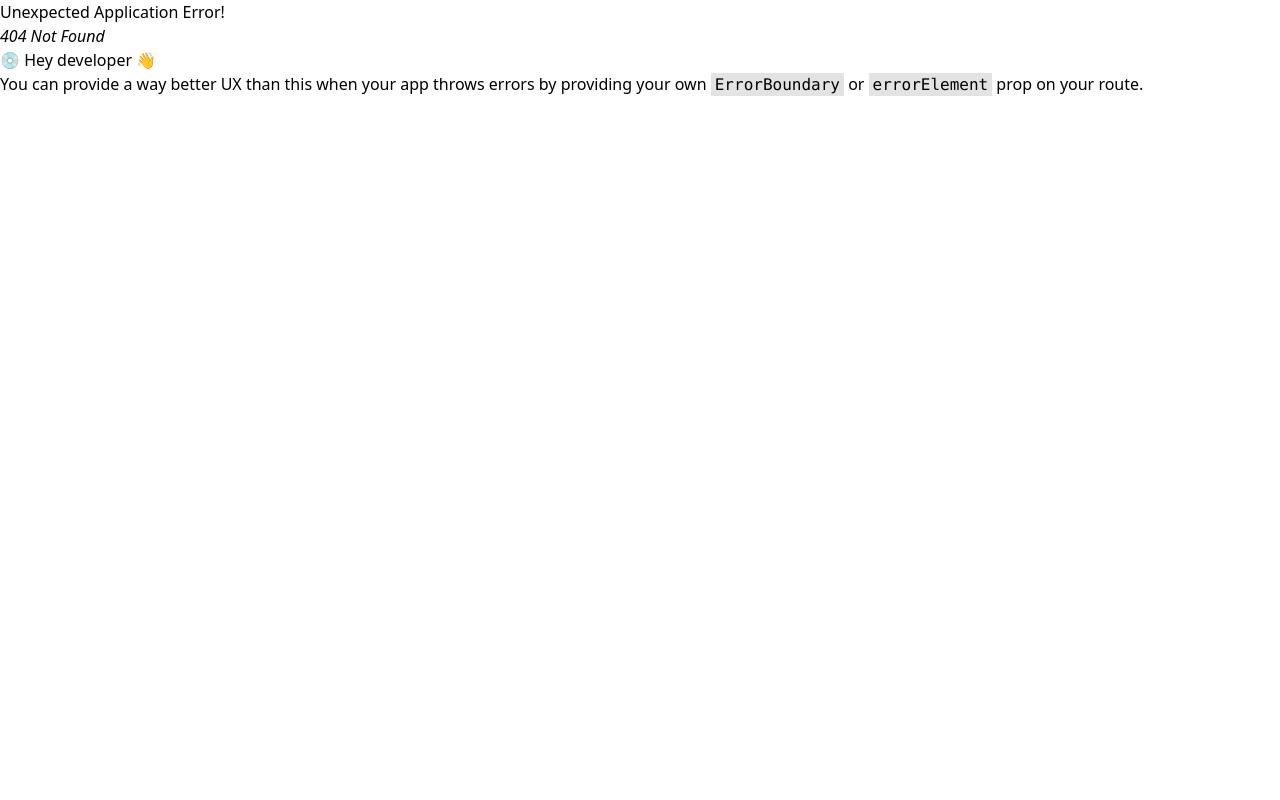
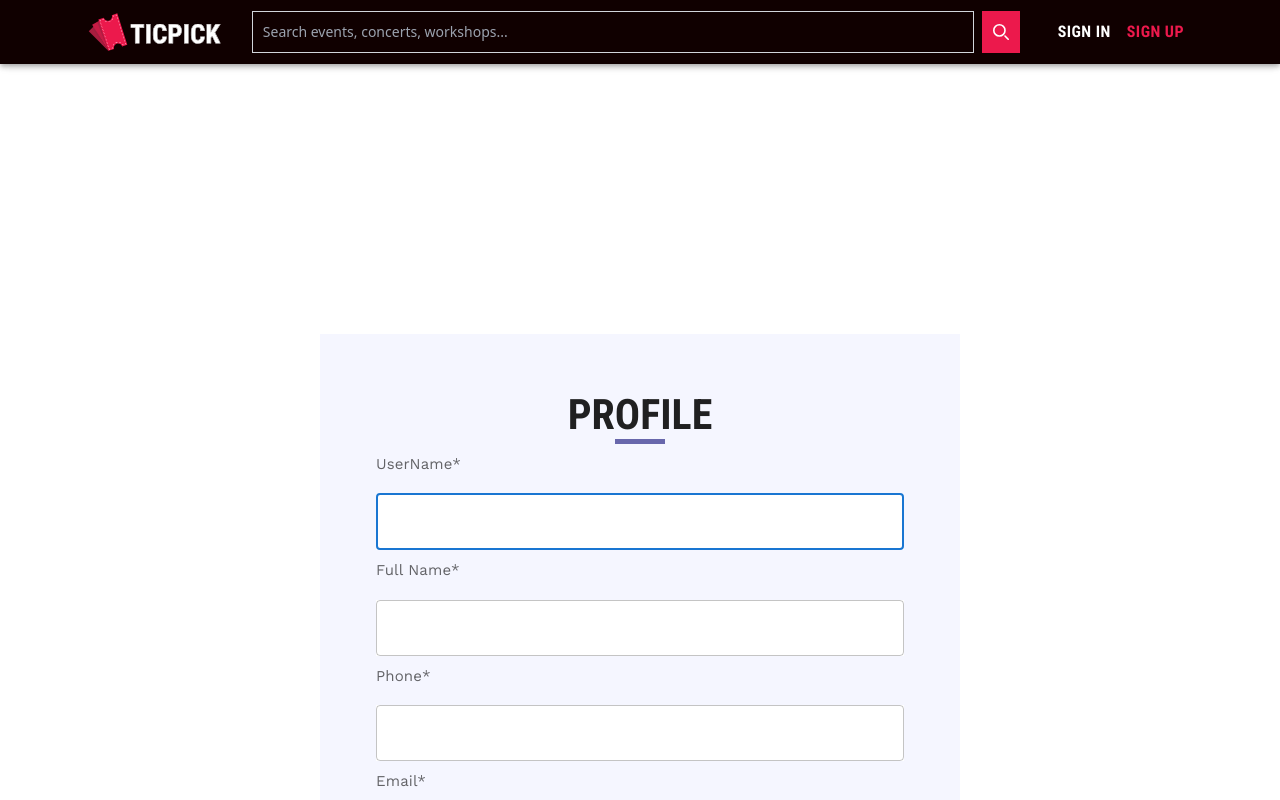
Before and after one commit to vuongtanphat139/DA_FinalProject_ETicket, a React (Vite) app in the folder frontend/: page /organizationprofile in a window 1280 px wide. Before the commit this address had no page. Shown: the top 800 px of the page. Built offline with nearby package versions, Linux system fonts and the light colour scheme; a web font is replaced by a local one.

Commit message:
commit before fixing logout if click update to organization

```diff
--- a/frontend/src/components/Header/Header.jsx
+++ b/frontend/src/components/Header/Header.jsx
@@ -13,21 +13,21 @@ import styles from "./Header.module.css";
 export default function Header() {
 
   const [userlogin, setUserlogin] = useState(false);
-  const [companylogin, setCompanylogin] = useState(false);
+  const [organizationlogin, setOrganizationlogin] = useState(false);
 
   useEffect(() => {
-    const loggedIn = checkIfUserIsLoggedIn(); // This should return true or false
-    const Companyloggedin=checkIfCompanyIsLoggedIn()
+    const loggedIn = checkIfUserIsLoggedIn();
+    const Organizationloggedin=checkIfOrganizationIsLoggedIn()
     const user = localStorage.getItem("user");
-    const company =localStorage.getItem("Companyuser");
+    const organization =localStorage.getItem("Organizationuser");
     setUserlogin(loggedIn);
-    setCompanylogin(Companyloggedin)
+    setOrganizationlogin(Organizationloggedin)
 
-    console.log('testcompany',Companyloggedin)
+    console.log('testorganization',Organizationloggedin)
     console.log('user',userlogin)
-    console.log('company',companylogin)
+    console.log('organization',organizationlogin)
     console.log('usertemp',user)
-    console.log('companytemp',company)
+    console.log('organizationtemp',organization)
   }, []);
 
   const checkIfUserIsLoggedIn = () => {
@@ -38,11 +38,11 @@ export default function Header() {
     }
     return false
   };
-  const checkIfCompanyIsLoggedIn = () => {
-    const company =localStorage.getItem("Companyuser");
-    console.log('checkcompany',company)
-    if (company) {
-      setCompanylogin(company);
+  const checkIfOrganizationIsLoggedIn = () => {
+    const organization =localStorage.getItem("Organizationuser");
+    console.log('checkorganization',organization)
+    if (organization) {
+      setOrganizationlogin(organization);
       console.log('true')
       return true;
     }
@@ -69,11 +69,11 @@ export default function Header() {
     const url = 'http://localhost:5000/logout';
     axios.get(url)
     .then(response => {
-      localStorage.removeItem('Companyuser');
-      setCompanylogin(null);
+      localStorage.removeItem('Organizationuser');
+      setOrganizationlogin(null);
       console.log('Data:', response.data);
       console.log('Status:', response.status);
-      console.log('company:', userlogin);
+      console.log('organization:', userlogin);
       window.location.href = '/';
     })
     .catch(error => {
@@ -209,7 +209,7 @@ export default function Header() {
             <Search align="left" variant="h6"></Search>
           </Box>
 
-          {userlogin || companylogin ? (
+          {userlogin || organizationlogin ? (
             <>
               {userlogin ? (
                 <>
@@ -253,7 +253,7 @@ export default function Header() {
               >
                 Log out
               </Button>
-                <Link className={styles.signIn} to="/companyprofile">
+                <Link className={styles.signIn} to="/organizationprofile">
                   <Button
                     color="inherit"
                     sx={{
--- a/frontend/src/pages/App.jsx
+++ b/frontend/src/pages/App.jsx
@@ -1,37 +1,24 @@
 import { Outlet } from "react-router-dom";
 import Header from "../components/Header/Header";
 import Footer from "../components/footer/Footer";
-import { useEffect, useState } from "react";
-import { getEvents } from "../api/api";
 
 const App = () => {
-  const [events, setEvents] = useState([]);
-  const [loading, setLoading] = useState(true);
-  const [error, setError] = useState(null);
-
-  // useEffect(() => {
-  //   const fetchEvents = async () => {
-  //     try {
-  //       const eventsData = await getEvents();
-  //       setEvents(eventsData);
-  //       setLoading(false);
-  //     } catch (error) {
-  //       setError(error);
-  //       setLoading(false);
-  //     }
-  //   };
-
-  //   fetchEvents();
-  // }, []);
-
-  // if (loading) return <div>Loading...</div>;
-  // if (error) return <div>Error fetching events: {error.message}</div>;
+  const currentUrl = window.location.href;
+  console.log(currentUrl);
 
   return (
     <div>
-      <Header />
-      <Outlet />
-      <Footer />
+      {currentUrl === "http://localhost:5173/SignUp" ||
+      currentUrl === "http://localhost:5173/SignIn" ||
+      currentUrl === "http://localhost:5173/forgotPassword" ? (
+        <Outlet />
+      ) : (
+        <div>
+          <Header />
+          <Outlet />
+          <Footer />
+        </div>
+      )}
     </div>
   );
 };
--- a/frontend/src/routes/Profile/CompanyProfile.jsx
+++ b/frontend/src/routes/Profile/OrganizationProfile.jsx
@@ -12,9 +12,9 @@ import styles from "./Profile.module.css";
 
 export default function UserProfile() {
 
-  const [companyID, setUserid] = useState('');
-  const [companyusername, setCompanyUsername] = useState('');
-  const [companyfullname, setCompanyFullname] = useState('');
+  const [organizationID, setUserid] = useState('');
+  const [organizationusername, setOrganizationUsername] = useState('');
+  const [organizationfullname, setOrganizationFullname] = useState('');
   const [phone, setPhone] = useState('');
   const [email, setEmail] = useState('');
   const [address, setAddress] = useState('');
@@ -22,14 +22,14 @@ export default function UserProfile() {
   const [userlogininfo, setUserlogininfo] = useState(null);
 
 const getUserInfor = () => {
-  const storedUser = localStorage.getItem("Companyuser");
+  const storedUser = localStorage.getItem("Organizationuser");
   let userloginusername = "";
   console.log('123:', storedUser);
   if (storedUser) {
     const parsedUser = JSON.parse(storedUser);
     //setUserlogin(parsedUser);
     console.log('temp:', parsedUser);
-    userloginusername=parsedUser.CompanyUserName;
+    userloginusername=parsedUser.OrganizationUserName;
     console.log('temp2:', userloginusername);
   }
   if (!userloginusername) {
@@ -37,7 +37,7 @@ const getUserInfor = () => {
     return;
   }
 
-  const url = `http://localhost:5000/companyusername/${userloginusername}`;
+  const url = `http://localhost:5000/organizationusername/${userloginusername}`;
   axios.get(url)
     .then(response => {
       console.log('Data:', response.data);
@@ -45,9 +45,9 @@ const getUserInfor = () => {
       setUserlogininfo(response.data)
 
 
-      setUserid(response.data.CompanyID)
-      setCompanyUsername(response.data.CompanyUserName)
-      setCompanyFullname(response.data.CompanyFullName)
+      setUserid(response.data.OrganizationID)
+      setOrganizationUsername(response.data.OrganizationUserName)
+      setOrganizationFullname(response.data.OrganizationFullName)
       setPhone(response.data.Phone)
       setEmail(response.data.Email)
       setAddress(response.data.Address)
@@ -64,8 +64,8 @@ const getUserInfor = () => {
     console.log('signin');
 
     const User = {
-      company_fullname: companyfullname,
-      username:companyusername,
+      organization_fullname: organizationfullname,
+      username:organizationusername,
       email: email,
       phone: phone,
       address: address
@@ -73,8 +73,8 @@ const getUserInfor = () => {
 
 
     console.log('User', User);
-    console.log('Userid', companyID);
-    const url = `http://localhost:5000/profile/userCompany/${companyID}`;
+    console.log('Userid', organizationID);
+    const url = `http://localhost:5000/profile/userOrganization/${organizationID}`;
     axios.put(url, User)
     .then(response => {
       console.log('Data:', response.data);
@@ -146,8 +146,8 @@ const getUserInfor = () => {
             id="username"
             name="username"
             autoFocus
-            value={companyusername}
-            onChange={(e) => setCompanyUsername(e.target.value)}
+            value={organizationusername}
+            onChange={(e) => setOrganizationUsername(e.target.value)}
           />
           <Typography
             sx={{
@@ -167,8 +167,8 @@ const getUserInfor = () => {
             fullWidth
             id="fullname"
             name="fullname"
-            value={companyfullname}
-            onChange={(e) => setCompanyFullname(e.target.value)}
+            value={organizationfullname}
+            onChange={(e) => setOrganizationFullname(e.target.value)}
           />
           <Typography
             sx={{
@@ -238,11 +238,10 @@ const getUserInfor = () => {
 
           {/* ---button--- */}
           <Grid container spacing={2} sx={{ mt: 3, mb: 2 }}>
-            <Grid item xs={6}>
               <Button
                 fullWidth
                 variant="contained"
-                sx={{
+                sx={{ mt: 3, mb: 2,
                   background: "#6867AC",
                   color: "#FFF",
                   fontFamily: "Roboto Condensed",
@@ -251,33 +250,12 @@ const getUserInfor = () => {
                   fontWeight: 700,
                   lineHeight: "24.5px",
                   textTransform: "uppercase",
-                  height: "3.5em",
-                }}
+                  height: "3.5em",}}
+
                 onClick={handleSubmit}
               >
                 Save Changes
               </Button>
-            </Grid>
-            <Grid item xs={6}>
-              <Button
-                fullWidth
-                variant="contained"
-                sx={{
-                  background: "#6867AC",
-                  color: "#FFF",
-                  fontFamily: "Roboto Condensed",
-                  fontSize: "14px",
-                  fontStyle: "normal",
-                  fontWeight: 700,
-                  lineHeight: "24.5px",
-                  textTransform: "uppercase",
-                  height: "3.5em",
-                }}
-                href="/companySignup"
-              >
-                UPDATE TO ORGANIZATION
-              </Button>
-            </Grid>
           </Grid>
         </Box>
       </Box>
--- a/frontend/src/routes/SignIn/CompanySignIn.jsx
+++ b/frontend/src/routes/SignIn/OrganizationSignIn.jsx
@@ -16,27 +16,27 @@ import styles from "./SignIn.module.css";
 
 export default function SignIn() {
 
-  const [companyusername, setCompanyusername] = useState('');
+  const [organizationusername, setOrganizationusername] = useState('');
   const [password, setPassword] = useState('');
-  const [CompanyUserlogin, setUserlogin] = useState([]);
+  const [OrganizationUserlogin, setUserlogin] = useState([]);
 
   const handleSubmit = (e) => {
     e.preventDefault();
     console.log('signin')
-    const CompanyUser = {
-        CompanyUserName: companyusername,
+    const OrganizationUser = {
+        OrganizationUserName: organizationusername,
         password:password
     }
 
-    console.log('User',CompanyUser)
-    const url = 'http://localhost:5000/login/company';
-    axios.post(url, CompanyUser)
+    console.log('User',OrganizationUser)
+    const url = 'http://localhost:5000/login/organization';
+    axios.post(url, OrganizationUser)
     .then(response => {
       console.log('Data:', response.data);
       console.log('Status:', response.status);
-      localStorage.setItem('Companyuser', JSON.stringify(response.data));
+      localStorage.setItem('Organizationuser', JSON.stringify(response.data));
       setUserlogin(localStorage.getItem("user"))
-      console.log('user:', CompanyUserlogin);
+      console.log('user:', OrganizationUserlogin);
       window.location.href = '/';
     })
     .catch(error => {
@@ -106,7 +106,7 @@ export default function SignIn() {
             name="email"
             autoComplete="email"
             autoFocus
-            onChange={(e)=>setCompanyusername(e.target.value)}
+            onChange={(e)=>setOrganizationusername(e.target.value)}
           />
           <Typography
             sx={{
--- a/frontend/src/routes/SignUp/CompanySignUp.jsx
+++ b/frontend/src/routes/SignUp/OrganizationSignUp.jsx
@@ -24,7 +24,7 @@ export default function SignUp() {
 
   const [username, setUsername] = useState('');
   const [password, setPassword] = useState('');
-  const [companyFullName, setCompanyFullName] = useState('');
+  const [organizationFullName, setOrganizationFullName] = useState('');
   const [email, setEmail] = useState('');
 
 
@@ -32,19 +32,19 @@ export default function SignUp() {
   const handleSubmit = (e) => {
     e.preventDefault();
     console.log('signup')
-    const newCompanyUser = {
+    const newOrganizationUser = {
       username: username,
       password: password,
-      company_fullname: companyFullName,
+      organization_fullname: organizationFullName,
       email: email
     }
-    console.log('new User', newCompanyUser)
-    const url = 'http://localhost:5000/registerCompany';
-    axios.post(url, newCompanyUser)
+    console.log('new User', newOrganizationUser)
+    const url = 'http://localhost:5000/registerOrganization';
+    axios.post(url, newOrganizationUser)
     .then(response => {
       console.log('Data:', response.data);
       console.log('Status:', response.status);
-      window.location.href = '/companysignIn';
+      window.location.href = '/organizationsignIn';
     })
     .catch(error => {
       // handle error
@@ -122,7 +122,7 @@ export default function SignUp() {
                   fullWidth
                   id="FullName"
                   autoFocus
-                  onChange={(e)=>setCompanyFullName(e.target.value)}
+                  onChange={(e)=>setOrganizationFullName(e.target.value)}
                 />
               </Grid>
               <Grid
```
Also changed, not shown: frontend/src/main.jsx (+6 -6 lines).
